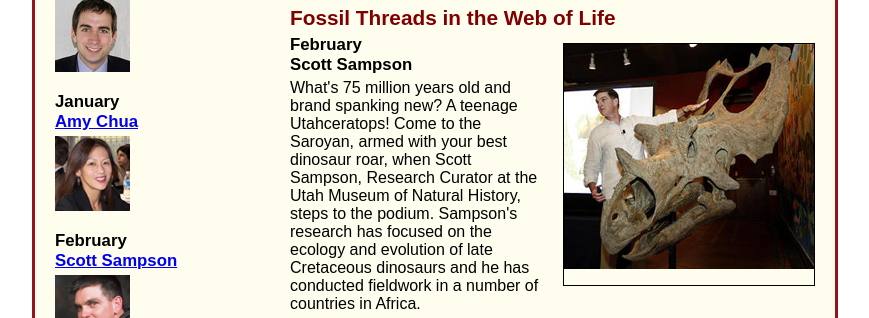
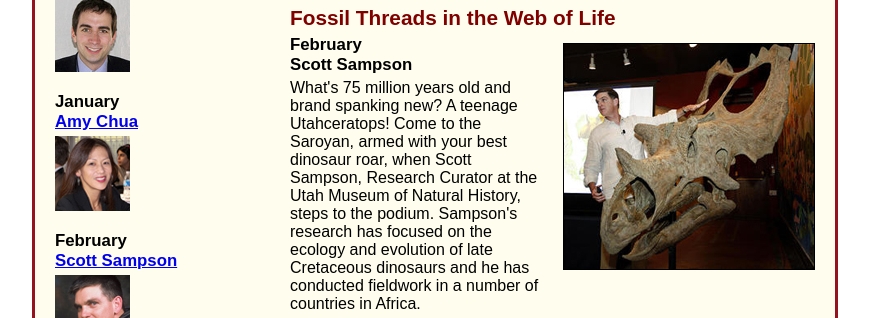
Before and after one commit to lucast233/A10, a plain HTML site: page index.html in a window 1280 px wide. Shown: the part 349-667 px from the top of the page, without its empty margins (205-1074 px from the left). Drawn offline with Linux system fonts and the light colour scheme.

Commit message:
Sampson photo fix

```diff
--- a/styles/main.css
+++ b/styles/main.css
@@ -63,9 +63,6 @@ section h2 {
 	color: #800000;
 	font-size: 130%;
 	padding: .5em 0 .25em 0;
-}
-section img {
-	padding-bottom: 1em;
 }
 section p {
 	padding-bottom: .5em;
```
